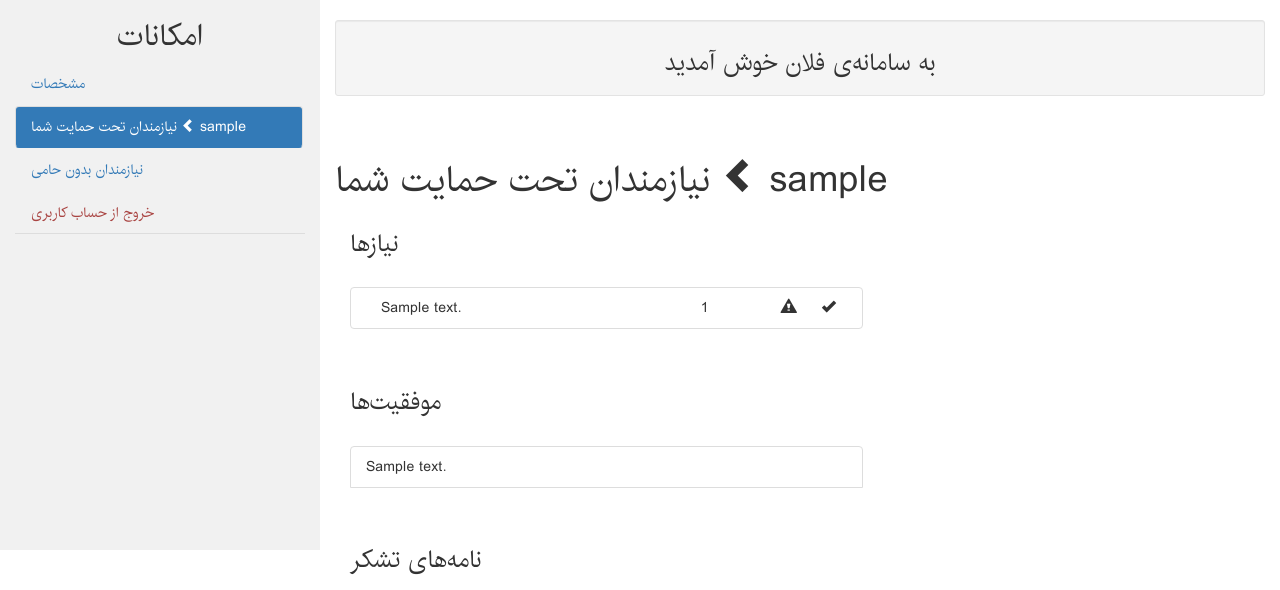
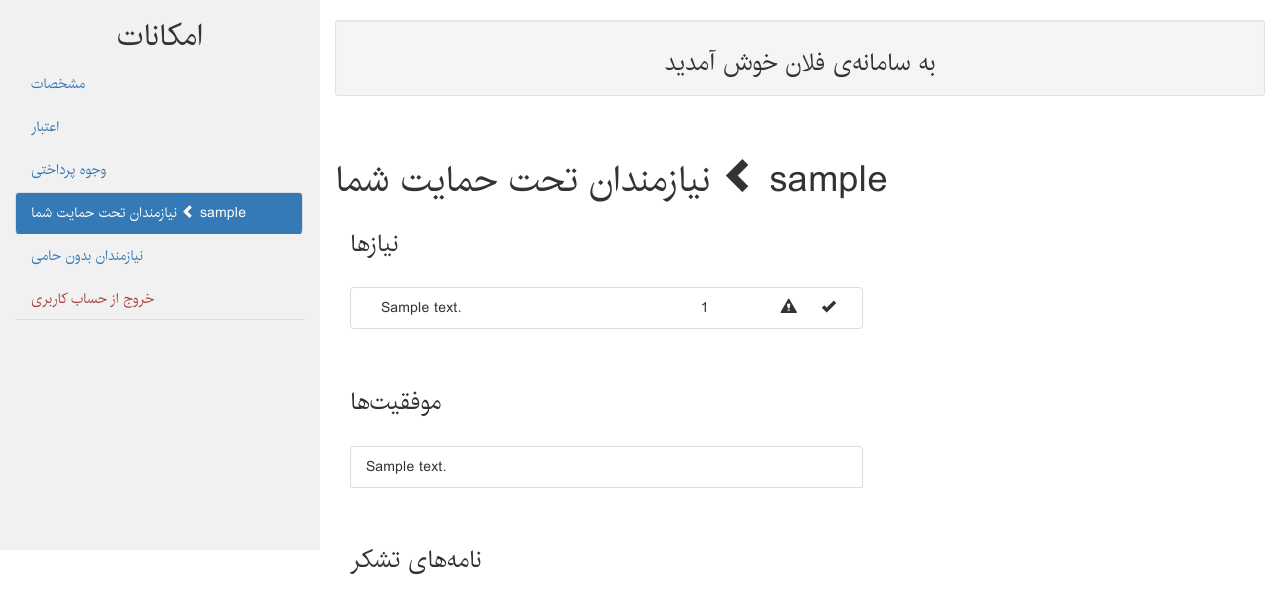
Before and after one commit to aarezou/SAD-Project, a Django app: page /donor_needful_info/1/ in a window 1280 px wide. Shown: the top 590 px of the page. Run offline with Django 3.2, Linux system fonts and the light colour scheme; a user stored in the database is signed in; tables that the repository leaves empty hold one stand-in row (values such as "Sample post"); some libraries are stand-ins or nearby versions.

Commit message:
donor needful info navigation fix

```diff
--- a/tahapp/templates/tahapp/donor_needful_info.html
+++ b/tahapp/templates/tahapp/donor_needful_info.html
@@ -3,6 +3,8 @@
 {% block navigation %}
 	<ul class="nav nav-tabs nav-pills nav-stacked">
 		<li><a href={{ '../../helper_view/#info'}}>مشخصات</a></li>
+		<li><a href={{ '../../helper_view/#credit'}}>اعتبار</a></li>
+		<li><a href={{ '../../helper_view/#money'}}>وجوه پرداختی</a></li>
 		<li class="active"><a href={{ '../../helper_view/#yourNeedfuls'}} > نیازمندان تحت حمایت شما <span class="glyphicon glyphicon-chevron-left"></span> {{ needful.profile.user.username }} </a></li>
 		<li><a href={{ '../../helper_view/#otherNeedfuls'}}>نیازمندان بدون حامی</a></li>
 		<li><a class="text-danger" href={{ '../../logout' }}>خروج از حساب کاربری</a></li>
@@ -33,7 +35,7 @@
 										<form  action="{% url 'pay_need_donor' %}" method="post">
 											{% csrf_token %}
 											<input type="hidden" name="id" value={{ need.id }}>
-											<button type="submit" class="btn btn-xs btn-default">پرداخت نیاز</button>
+											<button type="submit" class="btn btn-xs btn-default">پرداخت</button>
 										</form>
 									</div>
 									{% endif %}
```
